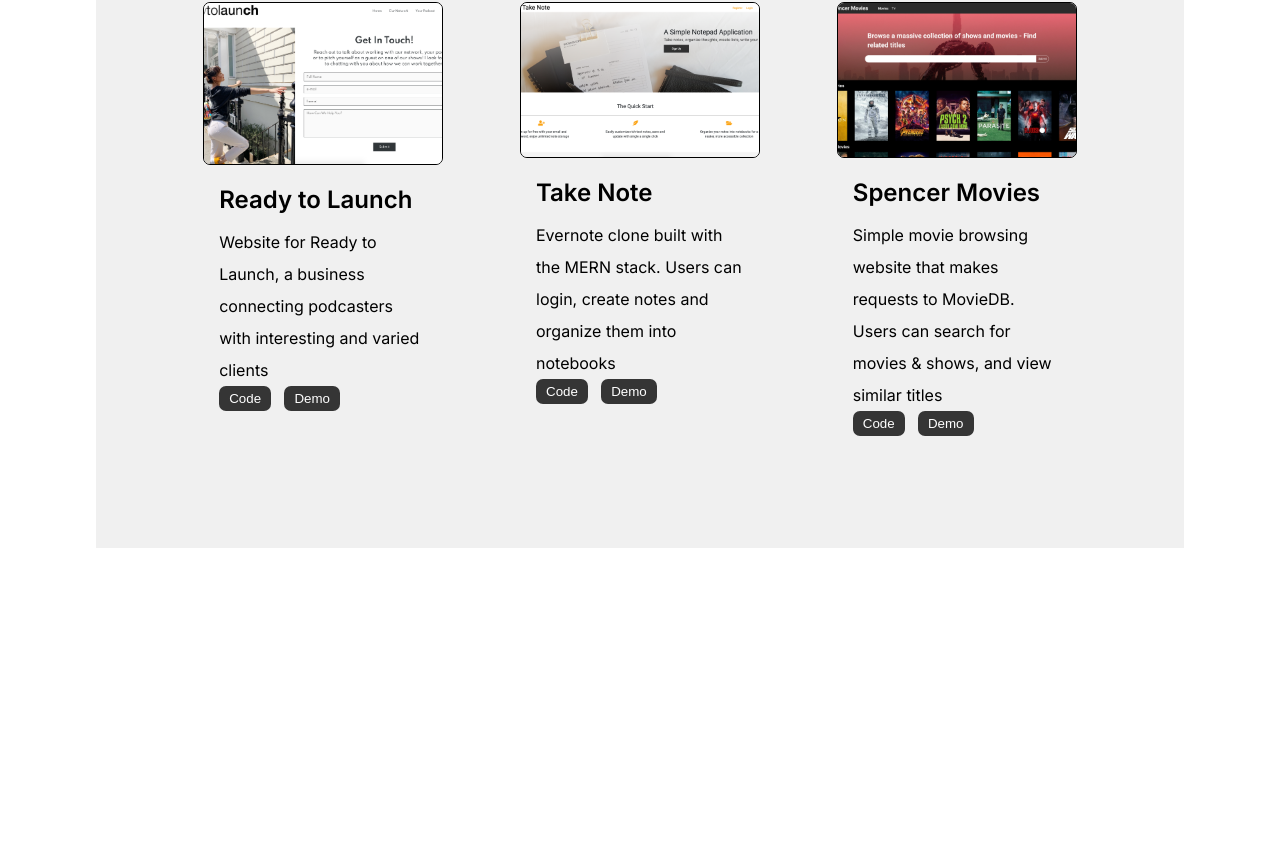
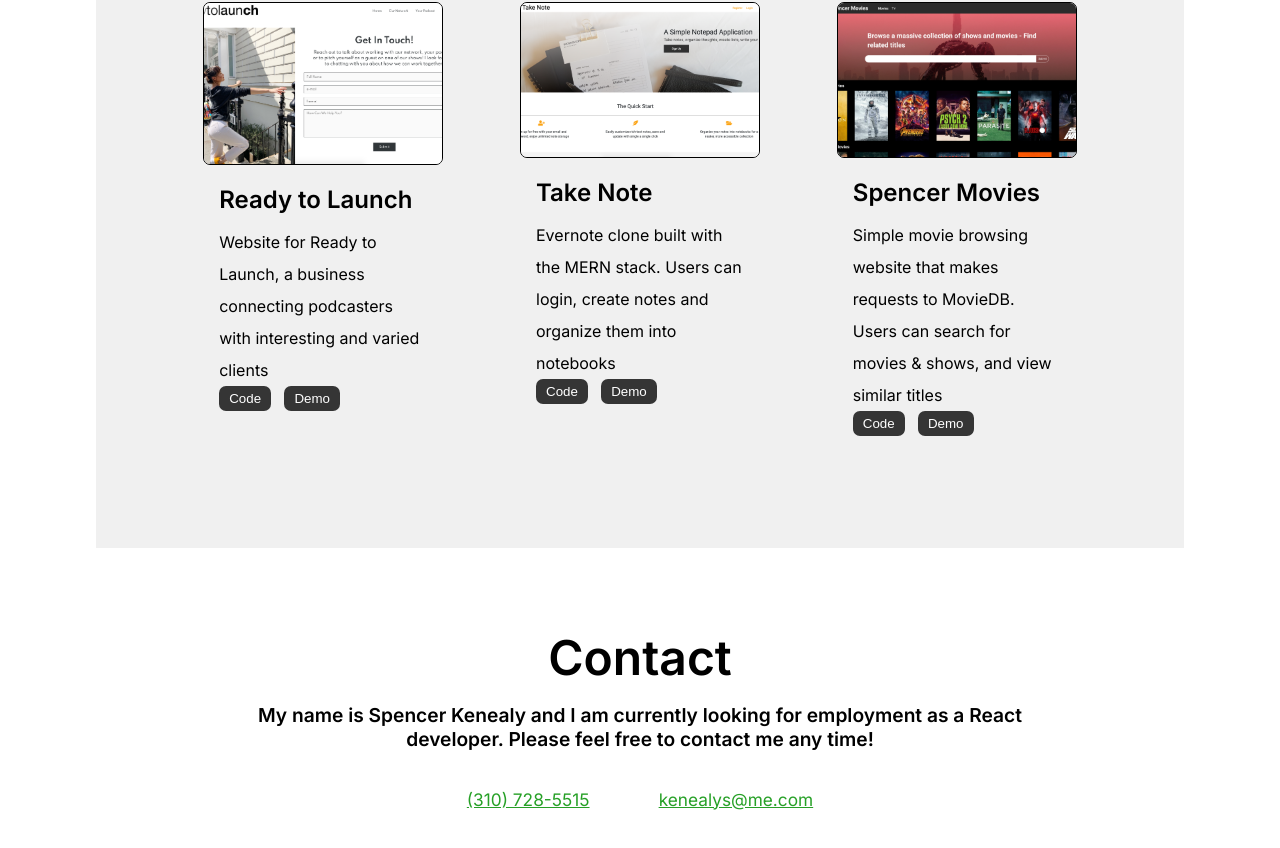
Before and after one commit to SpencerKK/Portfolio, a React (Create React App) app: page / in a window 1280 px wide. Shown: the part 585-1433 px from the top of the page. Before the commit the page ends 1133 px from the top, so only its background shows below. Built offline with nearby package versions, Linux system fonts and the light colour scheme.

Commit message:
Contact Section Added

```diff
--- a/src/App.js
+++ b/src/App.js
@@ -4,12 +4,14 @@ import './App.css';
 // Components
 import Banner from './components/Banner/Banner';
 import Projects from './components/Projects/Projects';
+import Contact from './components/Contact/Contact';
 
 const App = () => {
   return (
     <div>
       <Banner />
       <Projects />
+      <Contact />
     </div>
   );
 };
--- /dev/null
+++ b/src/components/Contact/Contact.css
@@ -0,0 +1,35 @@
+@import url('https://fonts.googleapis.com/css2?family=Inter&display=swap');
+
+.contact-container {
+  font-family: Inter;
+  text-align: center;
+  height: 10em;
+  max-width: 60%;
+  margin: 5em auto;
+}
+
+.contact-container h1 {
+  font-size: 3em;
+  margin-bottom: 2vh;
+}
+
+.contact-container p {
+  font-size: 1.2em;
+  font-weight: 600;
+}
+
+.contact-info {
+  display: flex;
+  justify-content: center;
+  flex-wrap: wrap;
+  font-size: 0.9em;
+  margin-top: 2em;
+  margin-bottom: 5em;
+}
+
+.contact-info p {
+  font-weight: 400;
+  margin: 0.5em 2em;
+  text-decoration: underline;
+  color: rgba(0, 143, 0, 0.851);
+}
--- /dev/null
+++ b/src/components/Contact/Contact.js
@@ -0,0 +1,17 @@
+import React from 'react';
+import './Contact.css';
+
+const Contact = () => {
+  return (
+    <div className='contact-container'>
+      <h1>Contact</h1>
+      <p>My name is Spencer Kenealy and I am currently looking for employment as a React developer. Please feel free to contact me any time!</p>
+      <div className='contact-info'>
+        <p>(310) 728-5515</p>
+        <p>kenealys@me.com</p>
+      </div>
+    </div>
+  );
+};
+
+export default Contact;
```
